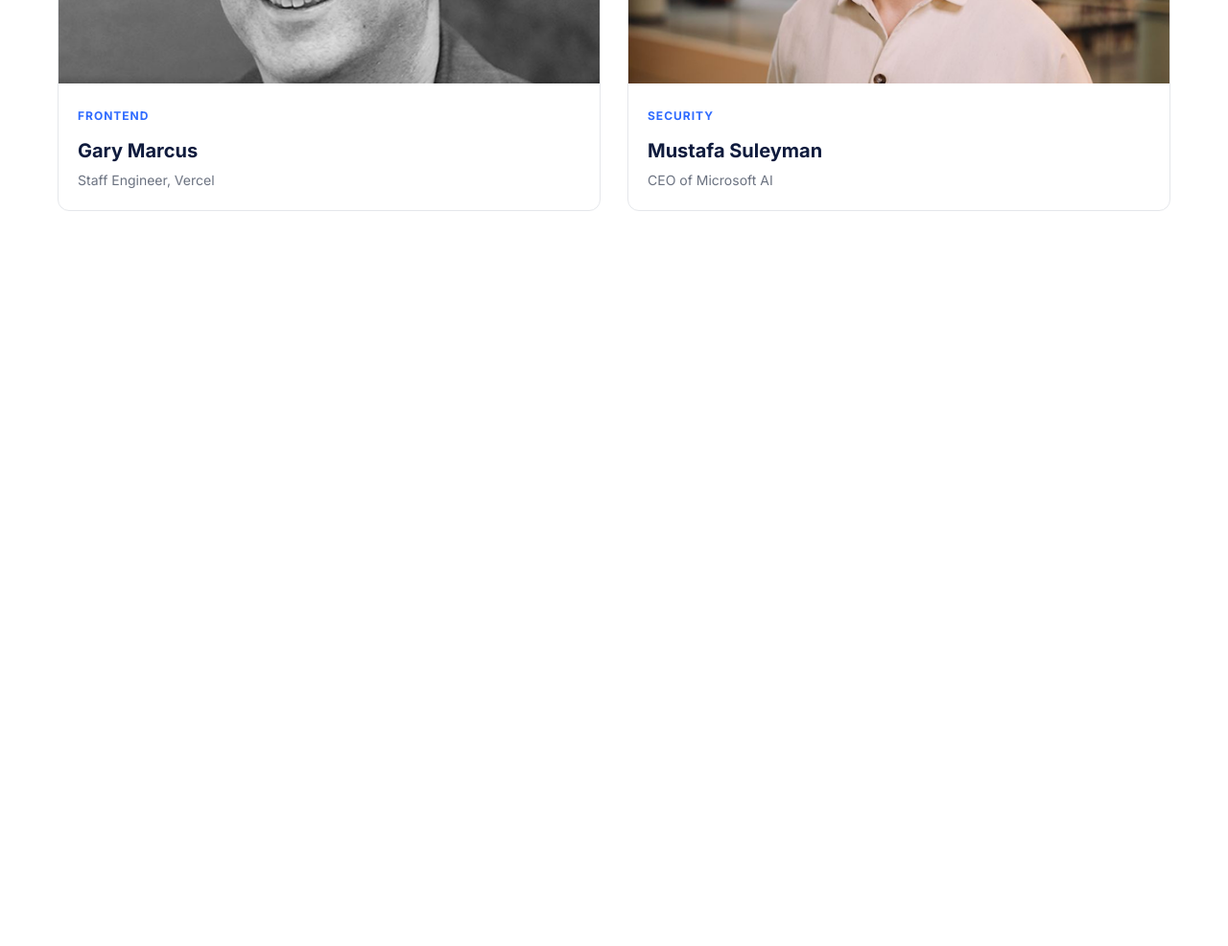
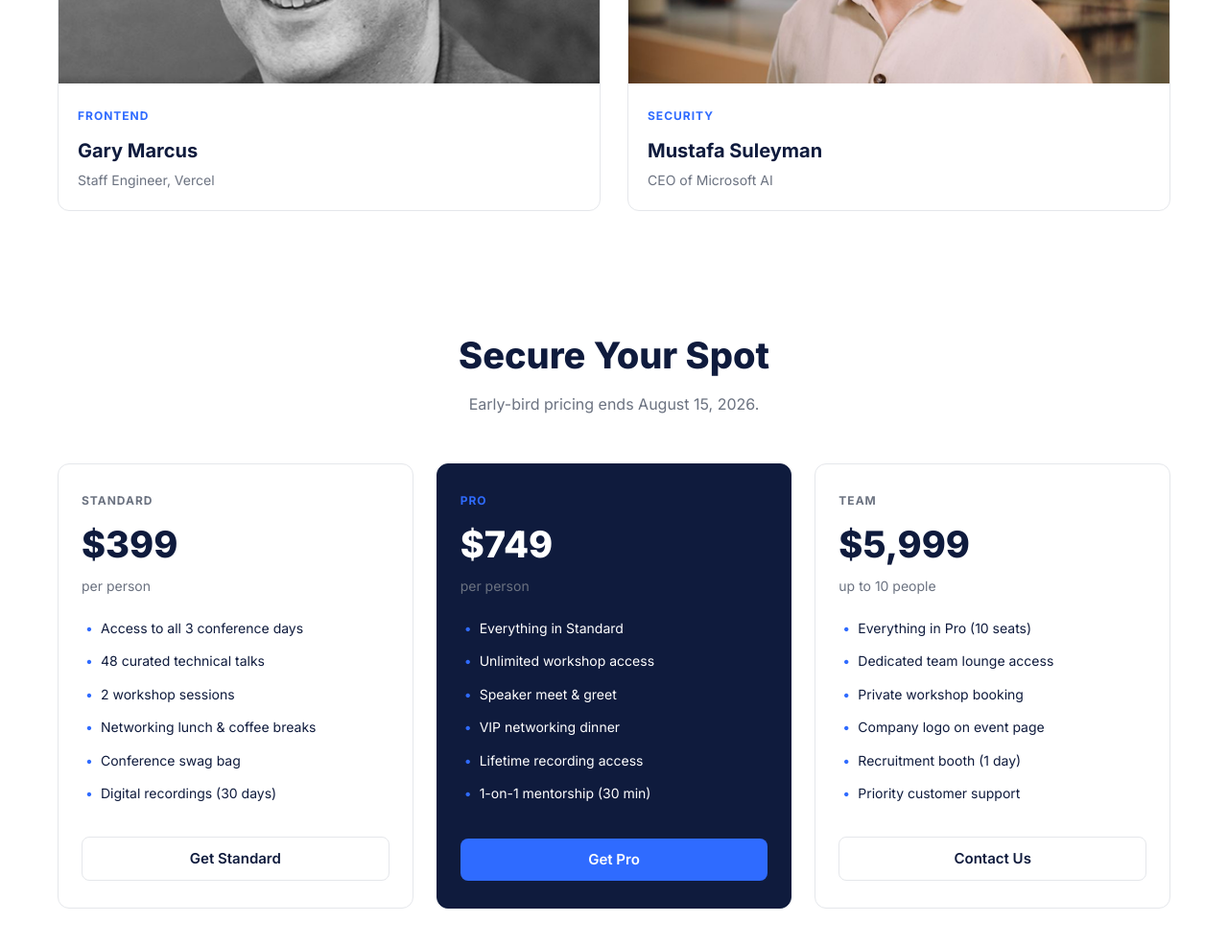
Before and after one commit to arafatshuvo07/devconf2026, a plain HTML site: page index.html in a window 1280 px wide. Shown: the part 1417-2403 px from the top of the page at 96% size. Before the commit the page ends 1717 px from the top, so only its background shows below. Drawn offline with Linux system fonts and the light colour scheme.

Commit message:
add pricing section

```diff
--- a/index.html
+++ b/index.html
@@ -98,9 +98,60 @@
 
     <!-- ============ SECURE YOUR SPOT (PRICING) ============ -->
     <section class="pricing">
-      <!-- TODO: Heading + subtitle -->
-      <!-- TODO: 3 cards (Standard, Pro, Team) — Pro highlighted -->
-      <!--        each: plan name, price, feature list, button -->
+      <div class="container">
+        <h2 class="section-title pricing-title">Secure Your Spot</h2>
+        <p class="section-subtitle">Early-bird pricing ends August 15, 2026.</p>
+
+        <div class="pricing-grid">
+          <!-- Standard -->
+          <div class="price-card">
+            <span class="plan-name">STANDARD</span>
+            <p class="price">$399</p>
+            <span class="price-note">per person</span>
+            <ul class="features">
+              <li>Access to all 3 conference days</li>
+              <li>48 curated technical talks</li>
+              <li>2 workshop sessions</li>
+              <li>Networking lunch &amp; coffee breaks</li>
+              <li>Conference swag bag</li>
+              <li>Digital recordings (30 days)</li>
+            </ul>
+            <a href="#" class="btn btn-outline">Get Standard</a>
+          </div>
+
+          <!-- Pro (featured) -->
+          <div class="price-card price-card-featured">
+            <span class="plan-name">PRO</span>
+            <p class="price">$749</p>
+            <span class="price-note">per person</span>
+            <ul class="features">
+              <li>Everything in Standard</li>
+              <li>Unlimited workshop access</li>
+              <li>Speaker meet &amp; greet</li>
+              <li>VIP networking dinner</li>
+              <li>Lifetime recording access</li>
+              <li>1-on-1 mentorship (30 min)</li>
+            </ul>
+            <a href="#" class="btn btn-primary btn-block">Get Pro</a>
+          </div>
+
+          <!-- Team -->
+          <div class="price-card">
+            <span class="plan-name">TEAM</span>
+            <p class="price">$5,999</p>
+            <span class="price-note">up to 10 people</span>
+            <ul class="features">
+              <li>Everything in Pro (10 seats)</li>
+              <li>Dedicated team lounge access</li>
+              <li>Private workshop booking</li>
+              <li>Company logo on event page</li>
+              <li>Recruitment booth (1 day)</li>
+              <li>Priority customer support</li>
+            </ul>
+            <a href="#" class="btn btn-outline">Contact Us</a>
+          </div>
+        </div>
+      </div>
     </section>
 
     <!-- ============ PLACEHOLDER SECTION (AI CHALLENGE) ============ -->
--- a/style.css
+++ b/style.css
@@ -171,6 +171,85 @@
 
 
 /* Pricing */
+.pricing {
+  padding: 40px 0 90px;
+}
+.pricing-title {
+  margin-bottom: 8px;
+}
+.section-subtitle {
+  text-align: center;
+  color: var(--gray);
+  margin-bottom: 48px;
+}
+.pricing-grid {
+  display: flex;
+  gap: 24px;
+  align-items: stretch;
+}
+.price-card {
+  flex: 1;
+  border: 1px solid var(--line);
+  border-radius: 12px;
+  padding: 28px 24px;
+  display: flex;
+  flex-direction: column;
+}
+/* Featured (Pro) card — dark highlight */
+.price-card-featured {
+  background: var(--dark);
+  color: #fff;
+  border-color: var(--dark);
+}
+.plan-name {
+  font-size: 12px;
+  font-weight: 700;
+  letter-spacing: 1px;
+  color: var(--gray);
+}
+.price-card-featured .plan-name {
+  color: var(--blue);
+}
+.price {
+  font-size: 38px;
+  font-weight: 800;
+  margin: 6px 0 2px;
+}
+.price-note {
+  color: var(--gray);
+  font-size: 14px;
+}
+.features {
+  list-style: none;
+  margin: 22px 0;
+  flex: 1;
+}
+.features li {
+  position: relative;
+  padding-left: 20px;
+  margin-bottom: 12px;
+  font-size: 14px;
+}
+.features li::before {
+  content: "•";
+  color: var(--blue);
+  position: absolute;
+  left: 4px;
+}
+.btn-outline {
+  border: 1px solid var(--line);
+  color: var(--dark);
+  text-align: center;
+}
+.btn-outline:hover {
+  border-color: var(--blue);
+  color: var(--blue);
+}
+.btn-block {
+  display: block;
+  text-align: center;
+}
+
 
 /* AI / Placeholder section */
 
```
